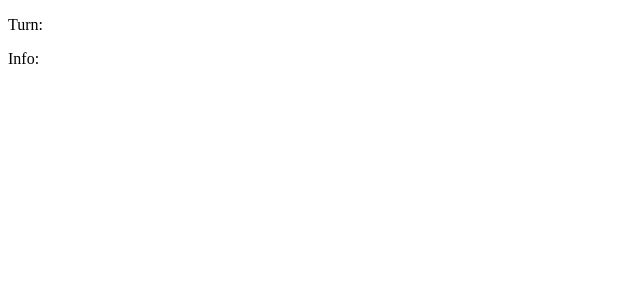
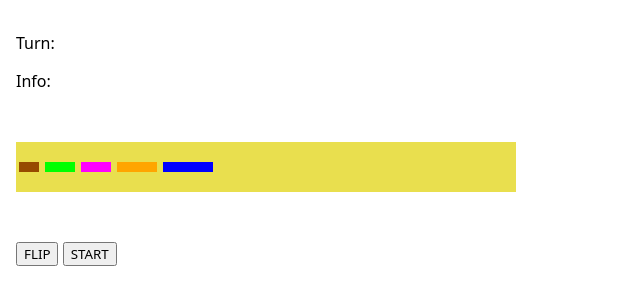
Before and after one commit to RoxasMelvino/battle-ship, a plain HTML site: page index.html in a window 1280 px wide. Shown: the whole page, without its empty margins (0-640 px from the left). Drawn offline with Linux system fonts and the light colour scheme.

Commit message:
add html content

```diff
--- a/index.html
+++ b/index.html
@@ -14,10 +14,20 @@
     </div>
 
 
-    <div id="board-container">
+    <div id="gameboards">
 
     </div>
 
+    <div class="options-container">
+        <div class="destroyer-preview destroyer add-width-margin" draggable="true"></div>
+        <div class="submarine-preview submarine add-width-margin" draggable="true"></div>
+        <div class="cruiser-preview cruiser add-width-margin" draggable="true"></div>
+        <div class="battleship-preview battleship add-width-margin" draggable="true"></div>
+        <div class="carrier-preview carrier add-width-margin" draggable="true"></div>
+    </div>
+
+    <button type="button" id="flip-btn">FLIP</button>
+    <button type="button" id="start-btn">START</button>
 
 
     <script src="script.js"></script>
--- a/styles.css
+++ b/styles.css
@@ -0,0 +1,69 @@
+* {
+    box-sizing: border-box;
+    font-family: system-ui, -apple-system, BlinkMacSystemFont, 'Segoe UI', Roboto, Oxygen, Ubuntu, Cantarell, 'Open Sans', 'Helvetica Neue', sans-serif;
+}
+
+body {
+    margin: 0;
+    width: 100vw;
+    height: 100vh;
+    padding: 1rem;
+}
+
+/* assign the colors for the ships when dragged to gameboard*/
+.add-width-margin {
+    height: 10px;
+    margin: 3px;
+}
+
+.destroyer {
+    background-color: #964B00;
+}
+
+.submarine {
+    background-color: #00ff00;
+}
+
+.cruiser {
+    background-color: #ff00ff;
+}
+
+.battleship {
+    background-color: #ffa500;
+}
+
+.carrier {
+    background-color: #0000ff;
+}
+
+/*  */
+
+.options-container {
+    /* border: 2px solid #f00; */
+    width: 500px;
+    height: 50px;
+    margin: 50px 0;
+    background-color: #e9df4e;
+    display: flex;
+    align-items: center;
+}
+
+.options-container .destroyer-preview {
+    width: 20px;
+}
+
+.options-container .submarine-preview {
+    width: 30px;
+}
+
+.options-container .cruiser-preview {
+    width: 30px;
+}
+
+.options-container .battleship-preview {
+    width: 40px;
+}
+
+.options-container .carrier-preview {
+    width: 50px;
+}
```
